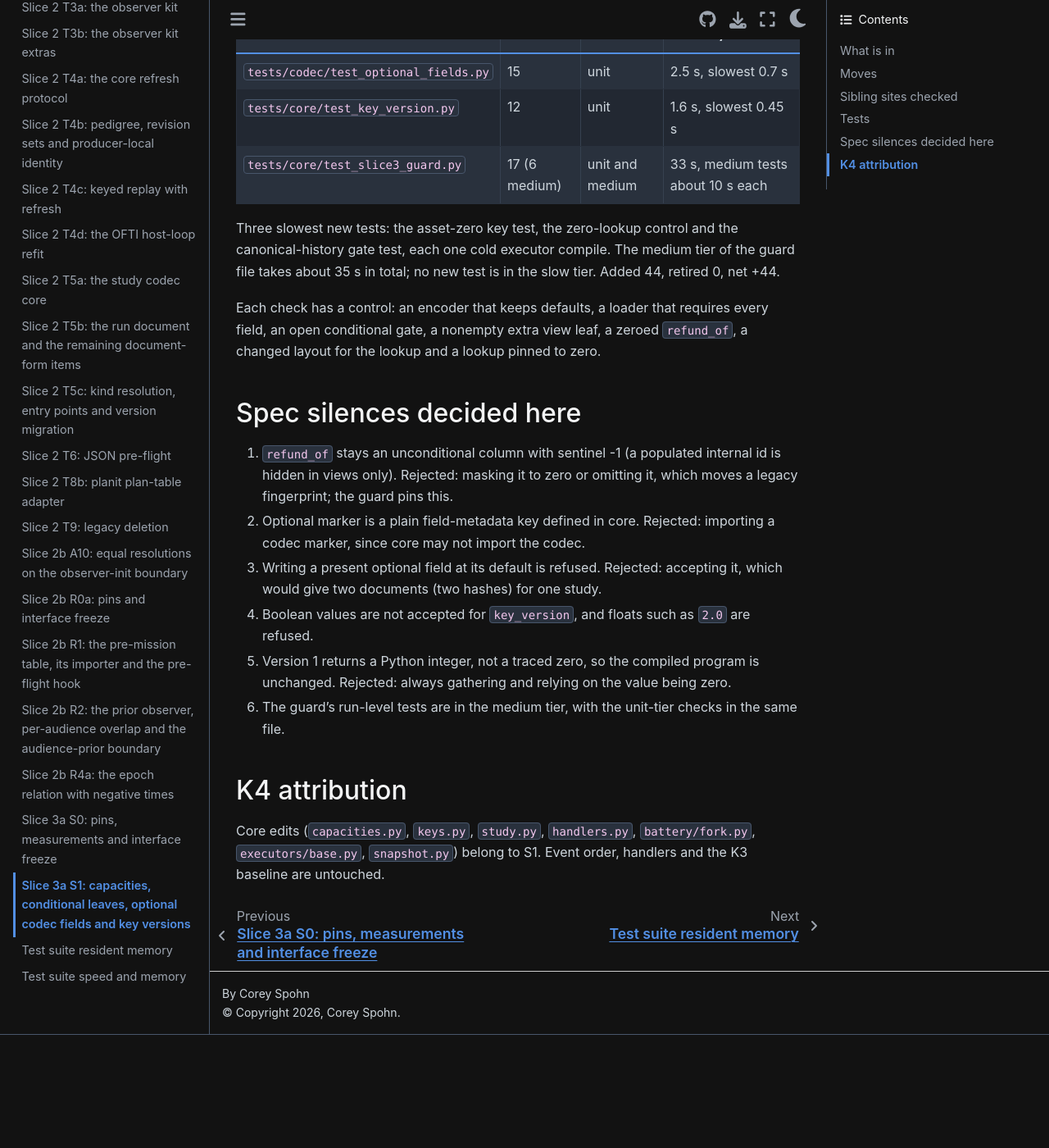
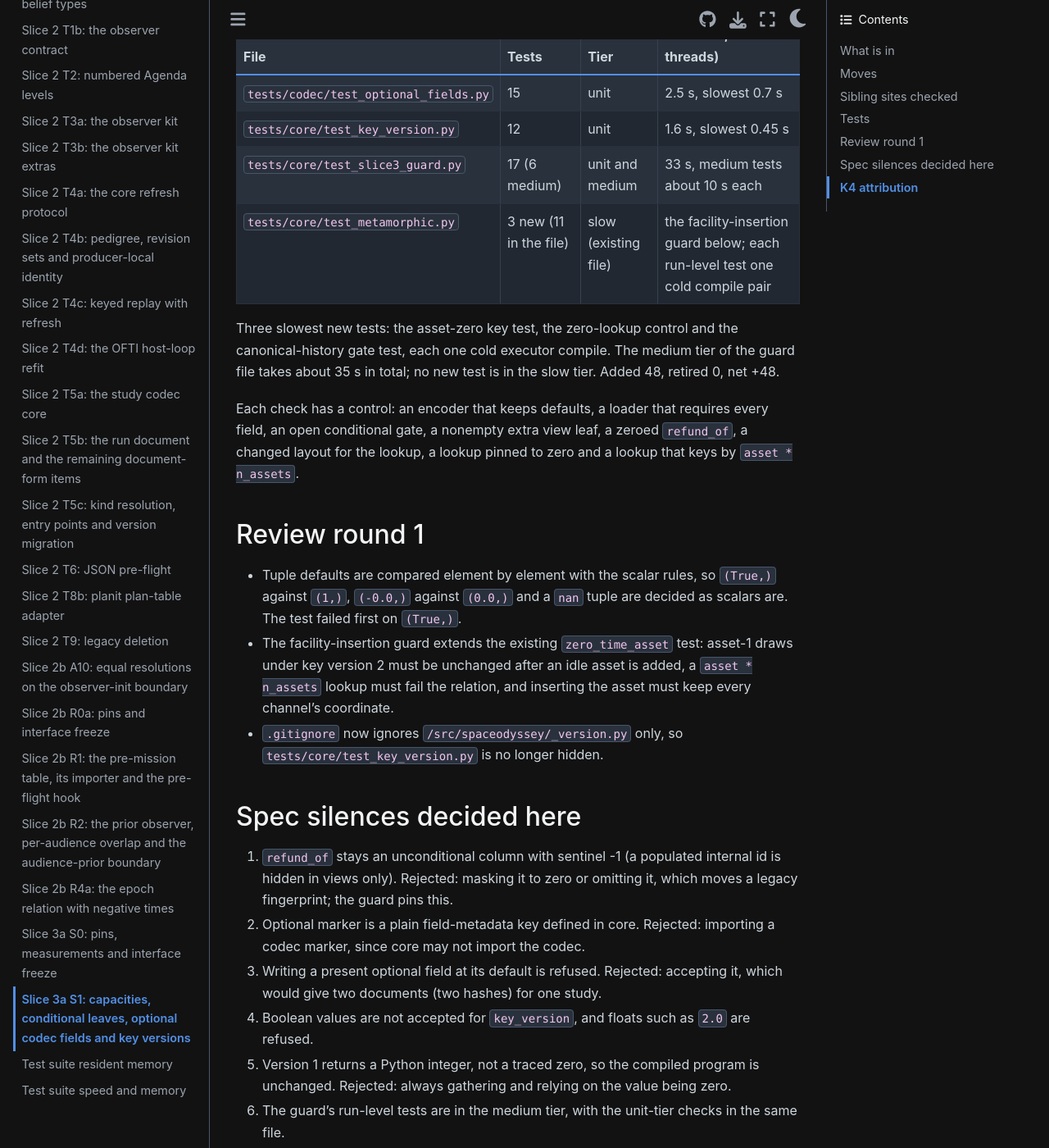
Before and after one commit to CoreySpohn/spaceodyssey, a Sphinx documentation site: the page built from docs/changes/slice-3a-s1.md, in a window 1280 px wide and 1400 px high, scrolled down 2241 px. Shown: the whole window at 82% size. Built offline with Sphinx 7.4.7 and the Sphinx Book theme 1.1.4, drawn with Linux system fonts in a browser that asks for light colours; pages that are not in the unit, such as notebooks, are missing from menus; before the commit the page ends 3503 px from its top, so only the background shows below that; some of the changed text lies outside the part shown.

Commit message:
fix(codec): compare tuple defaults element-wise; test(core): idle-facility guard for key version 2

```diff
--- a/docs/changes/slice-3a-s1.md
+++ b/docs/changes/slice-3a-s1.md
@@ -26,8 +26,8 @@ fingerprint or document hash moves.
   at its default; the loader fills a missing optional field with that default and refuses a
   present one that is at its default ("omit it"), so one study has one document. Defaults
   must be plain (bool, int, float, str, or a tuple of them); a factory or an array default is
-  a registration error. Comparison is by exact type and content (`True` is not `1`, `-0.0` is
-  not `0.0`, `nan` equals `nan`). Migrated documents are unchanged.
+  a registration error. Comparison is by exact type and content, element by element for a tuple (`True` is not
+  `1`, `-0.0` is not `0.0`, `nan` equals `nan`, also inside a tuple). Migrated documents are unchanged.
 - **`key_version` (D9).** A static optional `Study` field, 1 or 2, validated at
   construction. Version 1 keeps the asset coordinate at the Python integer 0 for every
   channel, so keys and compiled programs are as before. Version 2 looks the coordinate up,
@@ -67,14 +67,27 @@ None. `tests/core/golden_histories.json` is unchanged and no pin file is edited.
 | `tests/codec/test_optional_fields.py` | 15 | unit | 2.5 s, slowest 0.7 s |
 | `tests/core/test_key_version.py` | 12 | unit | 1.6 s, slowest 0.45 s |
 | `tests/core/test_slice3_guard.py` | 17 (6 medium) | unit and medium | 33 s, medium tests about 10 s each |
+| `tests/core/test_metamorphic.py` | 3 new (11 in the file) | slow (existing file) | the facility-insertion guard below; each run-level test one cold compile pair |
 
 Three slowest new tests: the asset-zero key test, the zero-lookup control and the
 canonical-history gate test, each one cold executor compile. The medium tier of the guard
-file takes about 35 s in total; no new test is in the slow tier. Added 44, retired 0, net +44.
+file takes about 35 s in total; no new test is in the slow tier. Added 48, retired 0, net +48.
 
 Each check has a control: an encoder that keeps defaults, a loader that requires every field,
 an open conditional gate, a nonempty extra view leaf, a zeroed `refund_of`, a changed layout
-for the lookup and a lookup pinned to zero.
+for the lookup, a lookup pinned to zero and a lookup that keys by `asset * n_assets`.
+
+## Review round 1
+
+- Tuple defaults are compared element by element with the scalar rules, so `(True,)` against
+  `(1,)`, `(-0.0,)` against `(0.0,)` and a `nan` tuple are decided as scalars are. The test
+  failed first on `(True,)`.
+- The facility-insertion guard extends the existing `zero_time_asset` test: asset-1 draws
+  under key version 2 must be unchanged after an idle asset is added, a `asset * n_assets`
+  lookup must fail the relation, and inserting the asset must keep every channel's
+  coordinate.
+- `.gitignore` now ignores `/src/spaceodyssey/_version.py` only, so `tests/core/test_key_version.py`
+  is no longer hidden.
 
 ## Spec silences decided here
 
```
Also changed, not shown: 4 other files.
